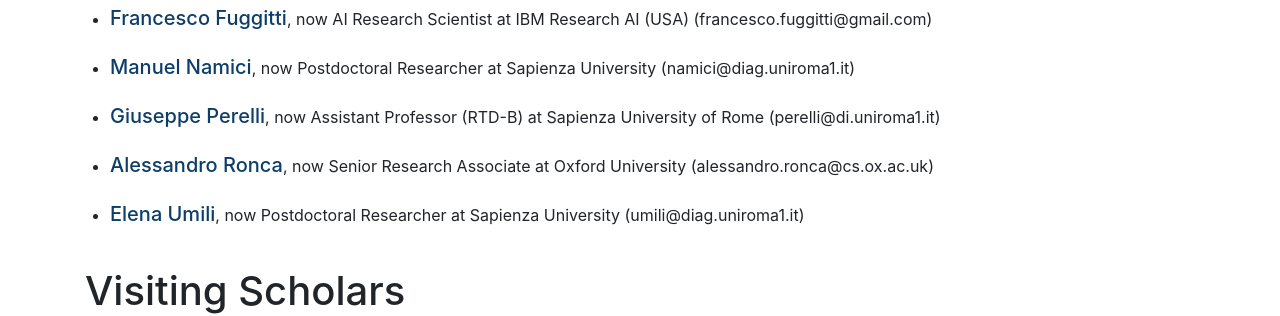
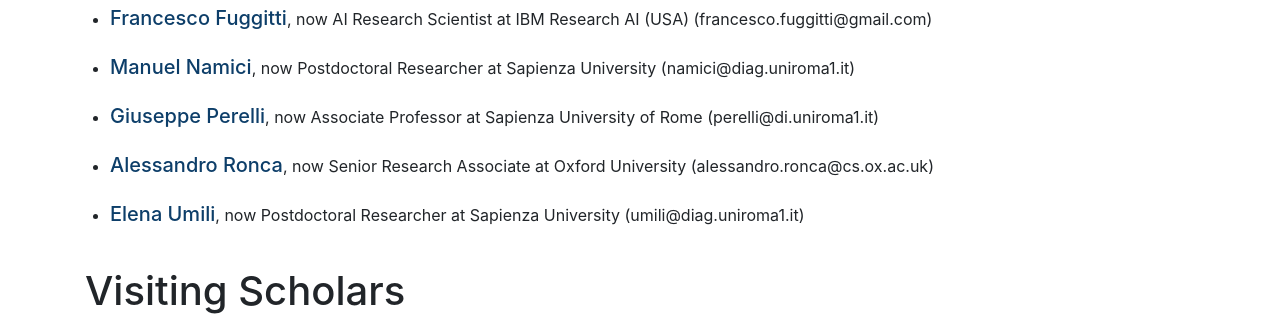
Before and after one commit to whitemech/whitemech.github.io, a Jekyll site: the page built from _pages/people.md, in a window 1280 px wide and 900 px high, scrolled down 1592 px. Shown: the part 193-509 px from the top of the window. Built offline with Jekyll 4.4.1, drawn with Linux system fonts in a browser that asks for light colours.

Commit message:
Updating affiliation

```diff
--- a/_data/alumni.yml
+++ b/_data/alumni.yml
@@ -35,7 +35,7 @@
 
 - name: Giuseppe Perelli
   affiliation: Sapienza University of Rome
-  position: Assistant Professor (RTD-B)
+  position: Associate Professor
   info: Alumni
   email: perelli@di.uniroma1.it
   website: https://giuseppeperelli.github.io/
```
